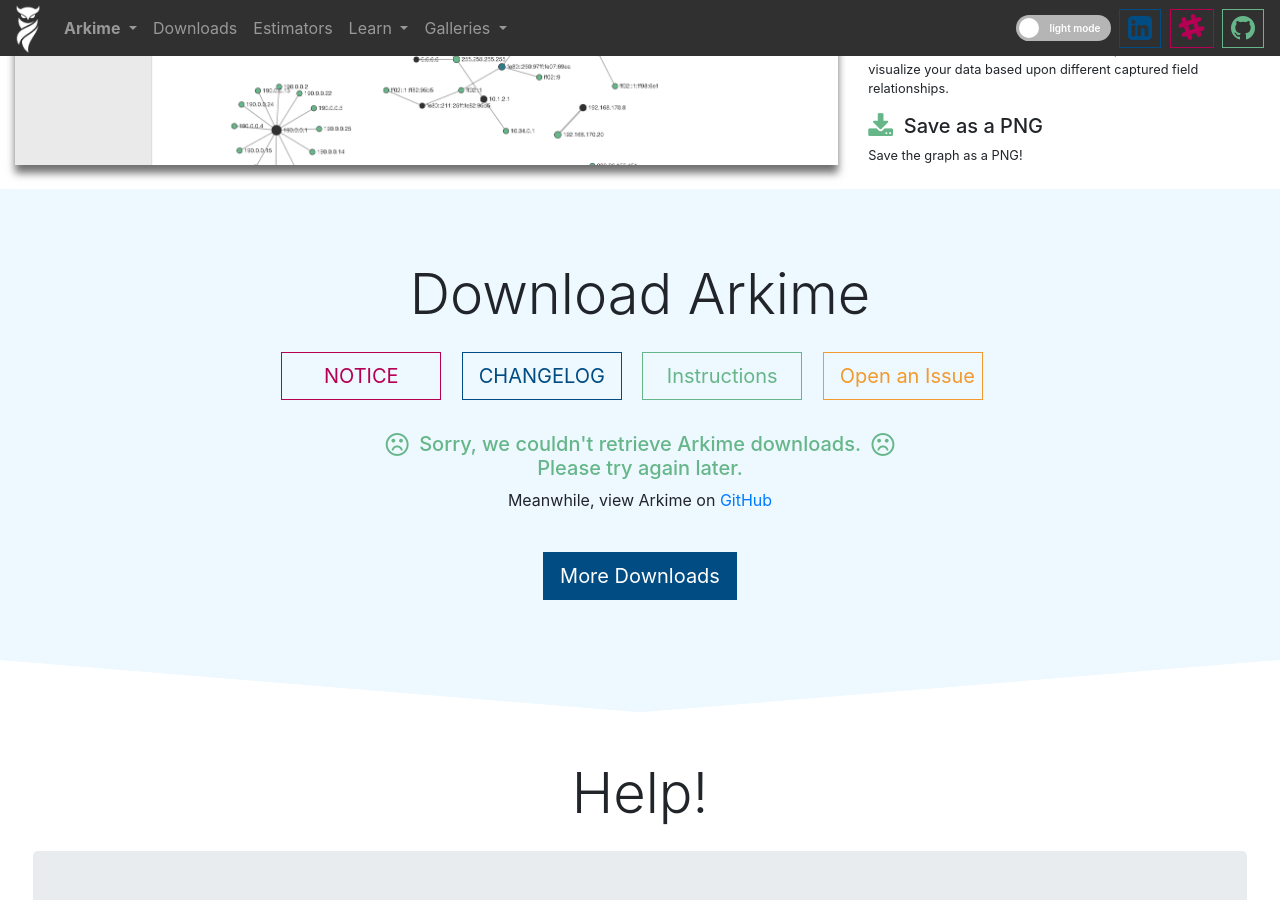
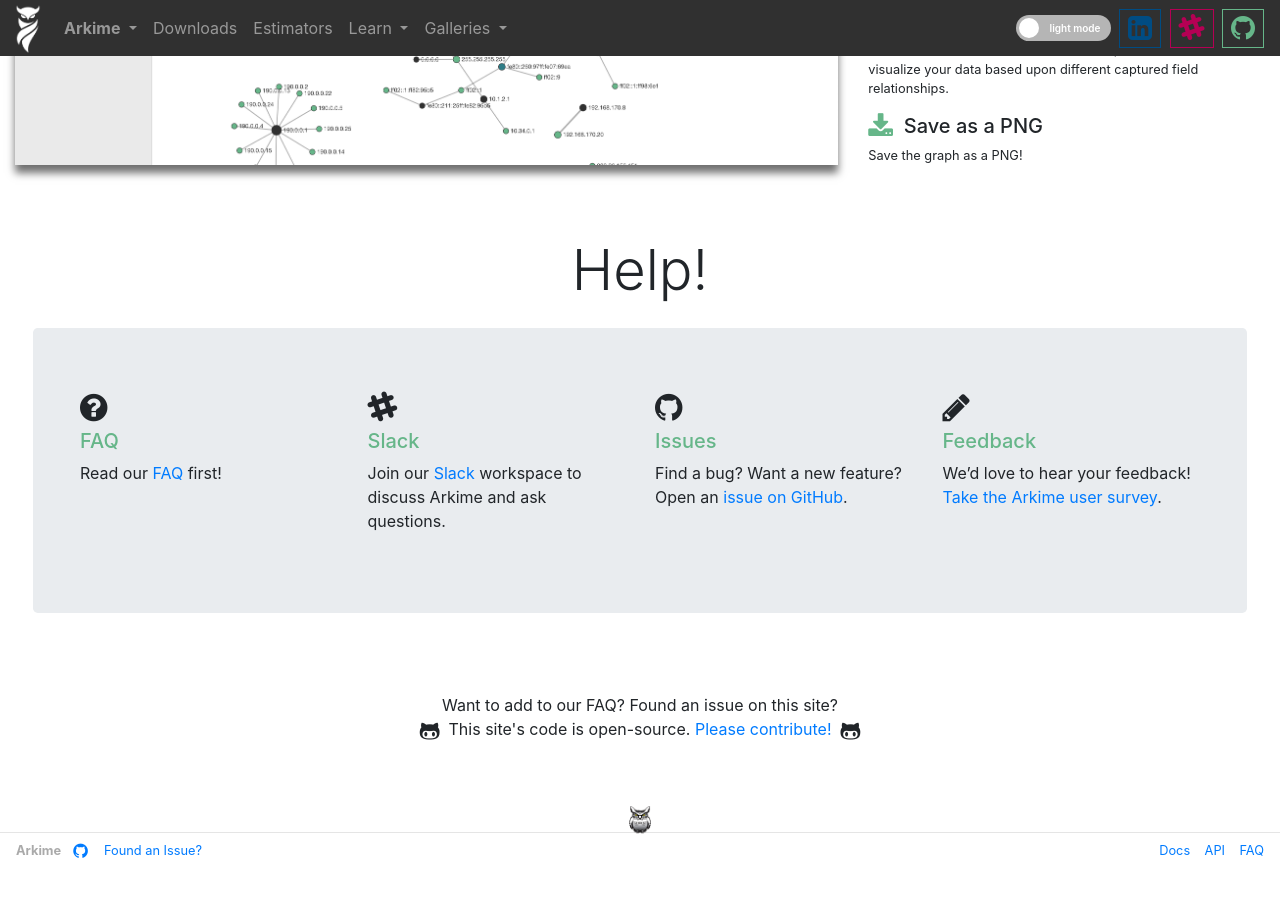
Before and after one commit to arkime/arkimeweb, a Jekyll site: the page built from index.html, in a window 1280 px wide and 900 px high, scrolled down 4251 px. Built offline with Jekyll 4.4.1, drawn with Linux system fonts in a browser that asks for light colours; after the commit the page ends 5111 px from its top, so only the background shows below that.

Commit message:
change download links to github, old page still works

```diff
--- a/_includes/navbar.html
+++ b/_includes/navbar.html
@@ -56,7 +56,7 @@
       </li>
       <li class="nav-item d-none d-sm-none d-md-block">
         <a class="nav-link downloads-link"
-          href="downloads">
+          href="https://github.com/arkime/arkime/releases">
           Downloads
         </a>
       </li>
--- a/index.html
+++ b/index.html
@@ -72,7 +72,7 @@
       </div>
       <div class="row mb-5 mt-3">
         <div class="col text-center">
-          <a href="#download"
+          <a href="https://github.com/arkime/arkime/releases/latest"
             class="btn btn-primary btn-lg mr-2 btn-fw mb-2">
             Download
           </a>
@@ -536,139 +536,6 @@
       </div> <!-- /connections -->
     </div> <!-- /screenshots -->
 
-    <!-- downloads -->
-    <a id="download"
-      class="anchor">
-    </a>
-    <div class="primary-theme-background pt-5 angle-background">
-      <div class="row">
-        <div class="col-md-12">
-          <h1 class="display-4 text-center mb-4 mt-4">
-            Download Arkime
-          </h1>
-          <div class="row mb-4 mt-4">
-            <div class="col text-center">
-              <a class="btn btn-outline-danger btn-lg mr-3 btn-fw mb-2"
-                href="https://s3.amazonaws.com/files.molo.ch/NOTICE.txt">
-                NOTICE
-              </a>
-              <a class="btn btn-outline-primary btn-lg mr-3 btn-fw mb-2"
-                href="https://raw.githubusercontent.com/arkime/arkime/main/CHANGELOG">
-                CHANGELOG
-              </a>
-              <a class="btn btn-outline-info btn-lg mr-3 btn-fw mb-2"
-                href="https://raw.githubusercontent.com/arkime/arkime/main/release/README.txt">
-                Instructions
-              </a>
-              <a class="btn btn-outline-warning btn-lg mr-3 btn-fw mb-2"
-                href="https://github.com/arkime/arkime/issues/new">
-                Open an Issue
-              </a>
-            </div>
-          </div>
-          <!--
-          <div class="row mb-2 mr-1 ml-1">
-            <div class="col">
-              <div class="jumbotron jumbotron-white pb-2 pt-4">
-                <h3 class="primary-theme-text pb-3 text-center">
-                  <span class="fa fa-exclamation-triangle">
-                  </span>&nbsp;
-                  Before upgrading
-                  &nbsp;<span class="fa fa-exclamation-triangle">
-                  </span>
-                </h3>
-                <div class="row pb-2">
-                  <div class="col-lg-3 col-md-6">
-                    <p>
-                      <strong>To Arkime 1.5</strong>
-                      <br>
-                      Upgrade to Arkime 1.0 or 1.1 and finish any reindexing.
-                    </p>
-                  </div>
-                  <div class="col-lg-3 col-md-6">
-                    <p>
-                      <strong>To Arkime 1.0 or 1.1</strong>
-                      <br>
-                      Read the
-                      <a class="no-decoration"
-                        href="faq#how_do_i_upgrade_to_arkime_1">
-                        How do I upgrade to Arkime 1.0
-                      </a>
-                      answer in the FAQ.
-                      <br>
-                      <em>
-                        Upgrading to 1.0 takes some time, work, and requires ES 5.x.
-                      </em>
-                    </p>
-                  </div>
-                  <div class="col-lg-3 col-md-6">
-                    <p>
-                      <strong>From ES 5 to ES 6</strong>
-                      <br>
-                      Read the
-                      <a class="no-decoration"
-                        href="faq#how-do-i-upgrade-to-es-6-x">
-                        How do I upgrade to ES 6
-                      </a>
-                      answer in the FAQ.
-                    </p>
-                  </div>
-                  <div class="col-lg-3 col-md-6">
-                    <p>
-                      <strong>From ES 2 to ES 5</strong>
-                      <br>
-                      Read the
-                      <a class="no-decoration"
-                        href="faq#how_do_i_upgrade_to_es_5x">
-                        How do I upgrade to ES 5
-                      </a>
-                      answer in the FAQ.
-                    </p>
-                  </div>
-                </div>
-              </div>
-            </div>
-          </div>
-          -->
-          <div class="downloads mr-5 ml-5">
-            <h4 class="loading-downloads text-sm-center">
-              <span class="fa fa-spinner fa-spin"></span>&nbsp;
-              Loading Arkime downloads...
-            </h4>
-            <div class="main-downloads"></div>
-            <div class="row downloads-error mt-4" style="display:none;">
-              <div class="col-12 text-center">
-                <h5 class="primary-theme-text">
-                  <span class="fa fa-frown-o fa-lg">
-                  </span>&nbsp;
-                  Sorry, we couldn't retrieve Arkime downloads.
-                  &nbsp;<span class="fa fa-frown-o fa-lg">
-                  </span>
-                  <br>
-                  Please try again later.
-                </h5>
-                <p>
-                  Meanwhile, view Arkime on
-                  <a href="https://github.com/arkime/arkime"
-                    class="no-decoration">
-                    GitHub
-                  </a>
-                </p>
-              </div>
-            </div>
-            <div class="row text-center mt-4">
-              <div class="col">
-                <a href="downloads"
-                  class="btn btn-lg btn-primary">
-                  More Downloads
-                </a>
-              </div>
-            </div>
-          </div>
-        </div>
-      </div>
-    </div> <!-- /downloads -->
-
     <!-- help -->
     <a id="help"
       class="anchor">
```
